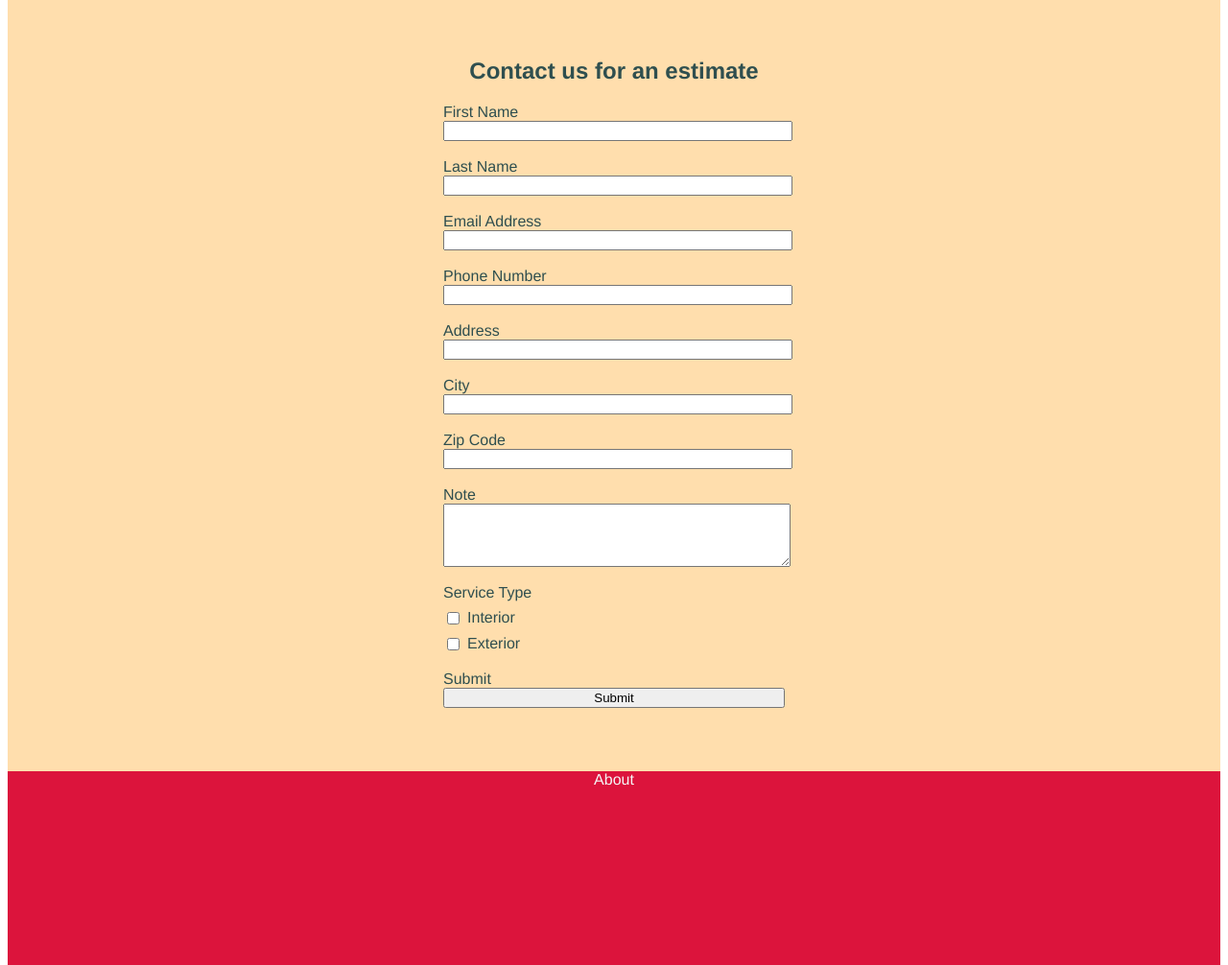
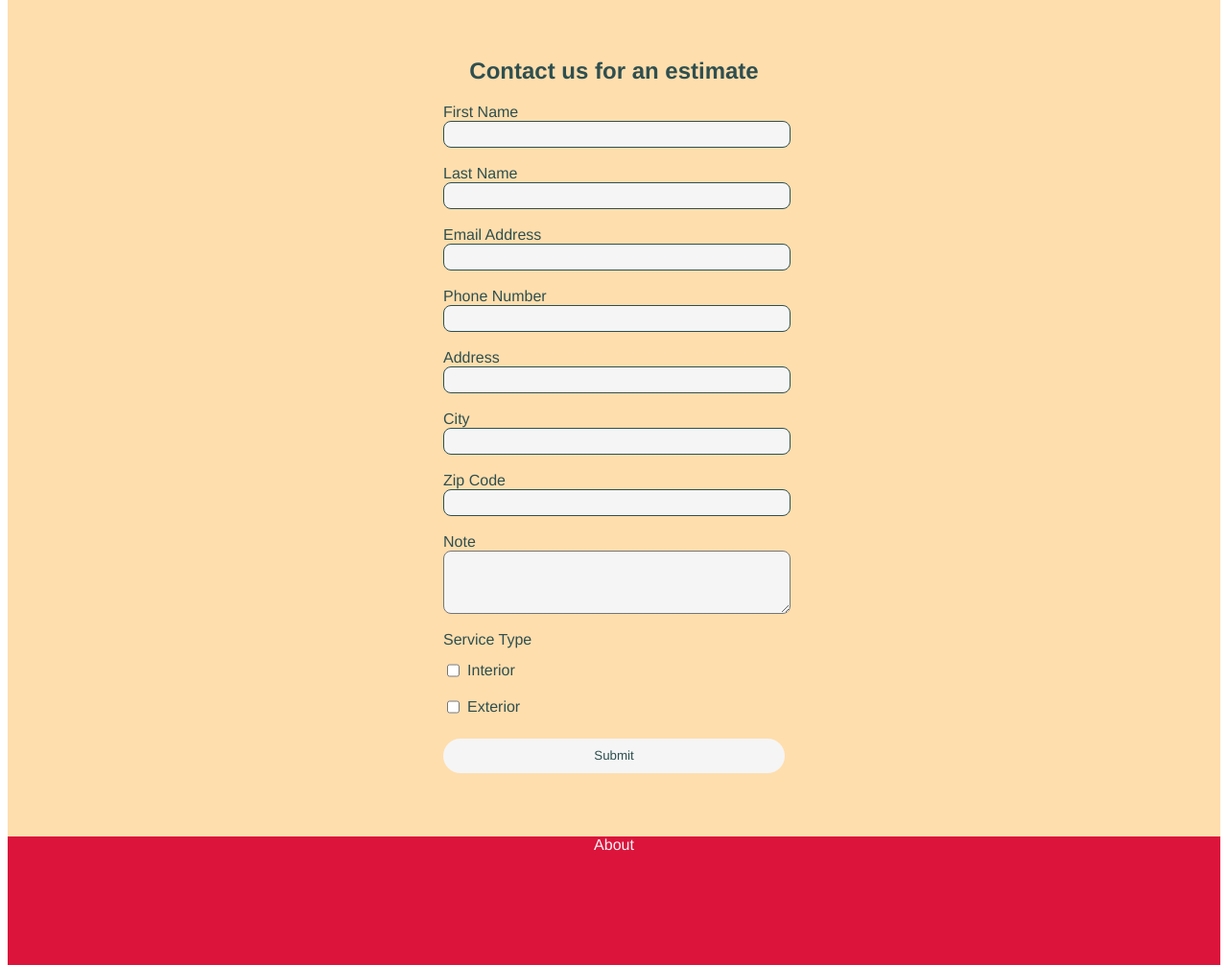
Before and after one commit to nicksinclair/friendly-monster-painting, a website built with Vite: page index.html in a window 1280 px wide. Shown: the part 1280-2286 px from the top of the page at 96% size. Built offline with nearby package versions, Linux system fonts and the light colour scheme.

Commit message:
Updated form styles, fixed README typo

```diff
--- a/index.html
+++ b/index.html
@@ -80,7 +80,7 @@
 
           <br />
 
-          <label for="submit">Submit</label>
+          <label for="submit"></label>
           <input type="submit" id="submit" name="submit" />
           <br />
         </form>
--- a/style.css
+++ b/style.css
@@ -1,4 +1,5 @@
 :root {
+  --font-family: Avenir, Helvetica, Arial, sans-serif;
   --text-light: whitesmoke;
   --text-dark: darkslategray;
 
@@ -8,7 +9,7 @@
 }
 
 #app {
-  font-family: Avenir, Helvetica, Arial, sans-serif;
+  font-family: var(--font-family);
   -webkit-font-smoothing: antialiased;
   -moz-osx-font-smoothing: grayscale;
   text-align: center;
@@ -73,12 +74,20 @@
 
 #contact-form input {
   width: 100%;
+  height: 1.5rem;
+
+  background-color: var(--text-light);
+  border: 1px solid var(--text-dark);
+  border-radius: 0.5rem;
 }
 
 #contact-form textarea {
   width: 100%;
   min-width: 100%;
   max-width: 100%;
+
+  background-color: var(--text-light);
+  border-radius: 0.5rem;
 }
 
 #contact-form #service-type {
@@ -98,6 +107,28 @@
   margin-right: 0.5rem;
 }
 
+#contact-form #submit {
+  height: 36px;
+
+  font-family: var(--font-family);
+
+  color: var(--text-dark);
+  background-color: var(--text-light);
+  border: none;
+  border-radius: 18rem;
+}
+
+#contact-form #submit:hover {
+  height: 36px;
+
+  font-family: var(--font-family);
+
+  color: var(--text-light);
+  background-color: var(--primary);
+  border: none;
+  border-radius: 18rem;
+}
+
 footer {
   height: 300px;
 
```
Also changed, not shown: README.md.
